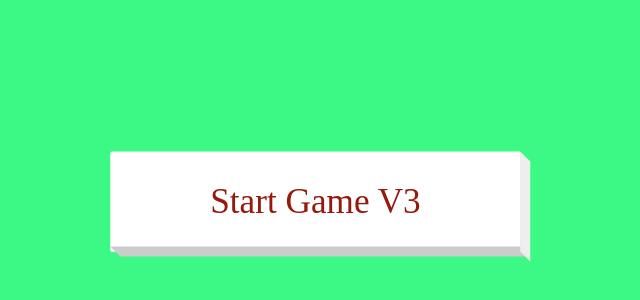
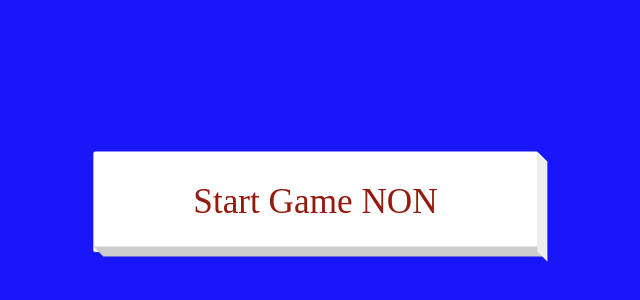
Before and after one commit to tanatworks/Geemu, a React (Create React App) app in the folder Tetris-V2/: page / in a window 1280 px wide. Shown: the part 198-498 px from the top of the page, without its empty margins (324-964 px from the left). Built offline with nearby package versions, Linux system fonts and the light colour scheme; a web font is replaced by a local one.

Commit message:
style: Change background color of StartPage to #1a16fa and update button text to 'Start Game NON'

```diff
--- a/Tetris-V2/src/components/StartPage/index.js
+++ b/Tetris-V2/src/components/StartPage/index.js
@@ -5,7 +5,7 @@ const StyledStartPage = styled.div`
     width: 100vw;
     height: 100vh;
     overflow: hidden;
-    background-color: #3bf984;
+    background-color: #1a16fa;
 `;
 
 const StartButton = styled.button`
@@ -73,7 +73,7 @@ const StartButton = styled.button`
 const StartPage = ({ startClick }) => {
     return (
         <StyledStartPage>
-            <StartButton onClick={startClick}>Start Game V3</StartButton>
+            <StartButton onClick={startClick}>Start Game NON</StartButton>
         </StyledStartPage>
     );
 };
```
